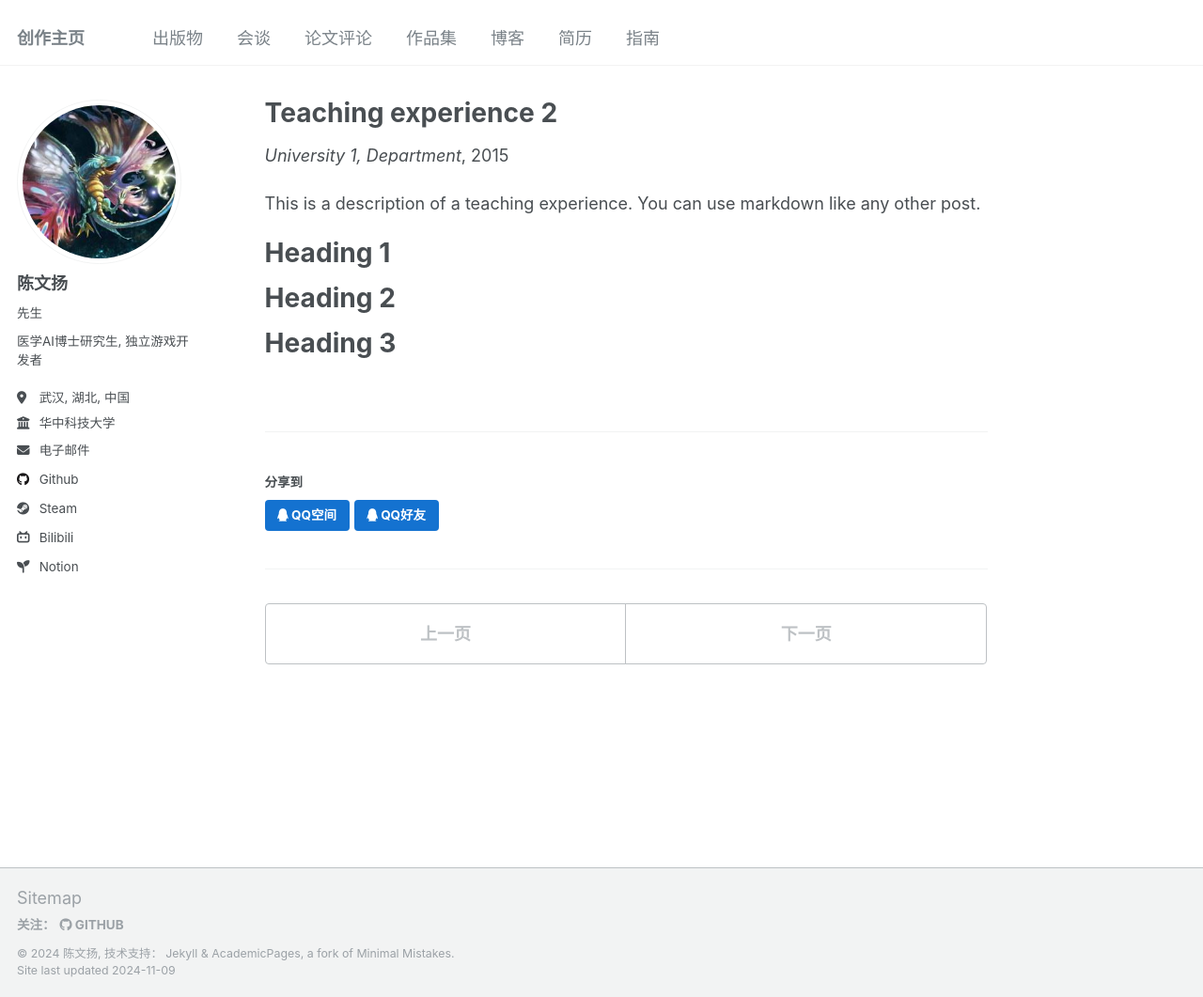
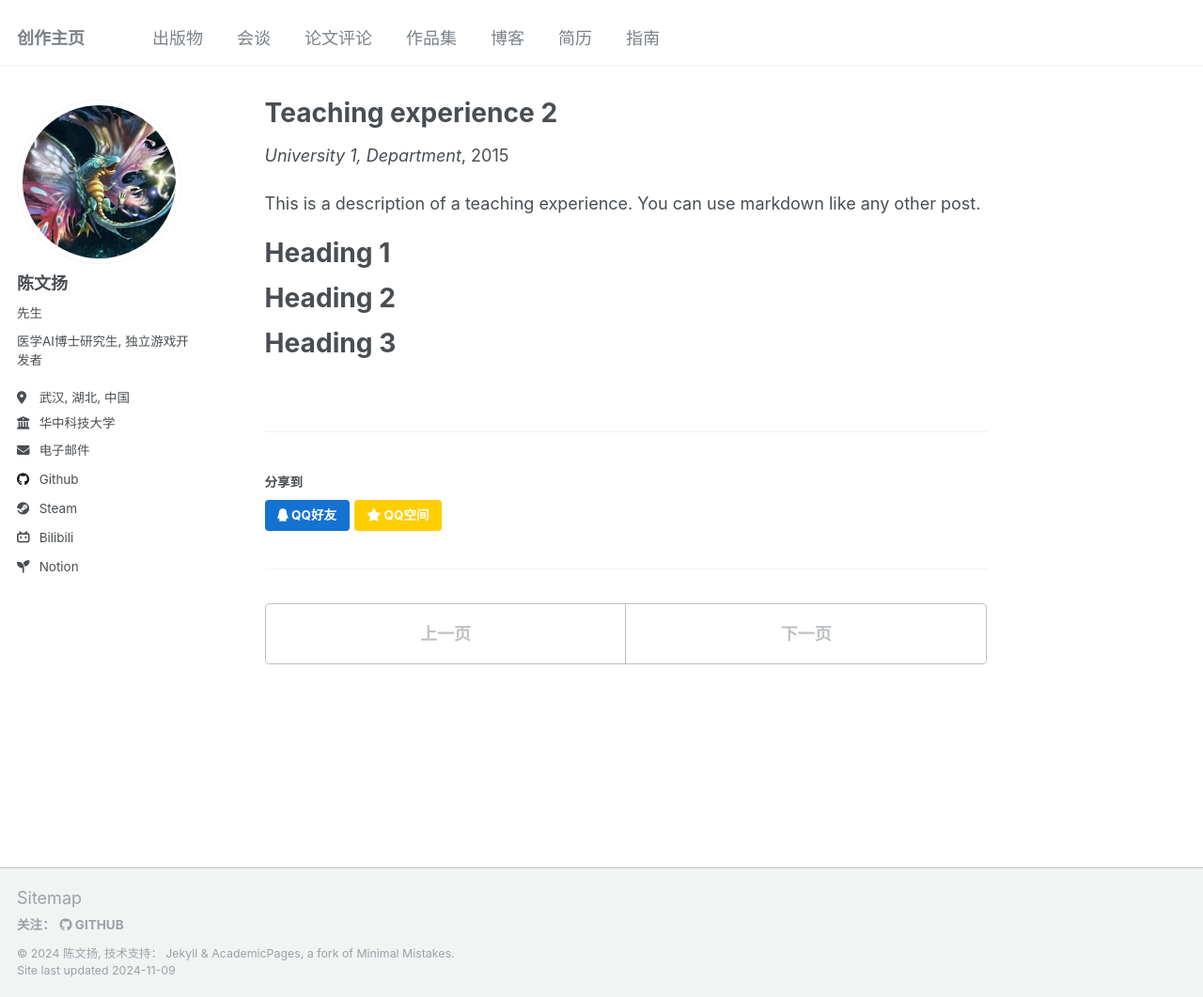
Before and after one commit to CyannyPasiify/cyannypasiify.github.io, a Jekyll site: the page built from _reviews/2015-spring-teaching-2.md, in a window 1280 px wide and 1061 px high. Shown: the whole window at 94% size. Built offline with Jekyll 4.4.1, drawn with Linux system fonts in a browser that asks for light colours.

Commit message:
Update social-share.html

```diff
--- a/_includes/social-share.html
+++ b/_includes/social-share.html
@@ -11,7 +11,7 @@
 
 <!--  <a href="https://www.linkedin.com/shareArticle?mini=true&url={{ base_path }}{{ page.url }}" class="btn btn&#45;&#45;linkedin" title="{{ site.data.ui-text[site.locale].share_on_label | default: 'Share on' }} LinkedIn"><i class="fab fa-linkedin" aria-hidden="true"></i><span> LinkedIn</span></a>-->
 
-  <a href="http://connect.qq.com/widget/shareqq/index.html?url={{ base_path }}{{ page.url }}" class="btn btn--qq" title="{{ site.data.ui-text[site.locale].share_on_label | default: 'Share on' }} QQ"><i class="fab fa-qq" aria-hidden="true"></i><span> QQ空间</span></a>
+  <a href="http://connect.qq.com/widget/shareqq/index.html?url={{ base_path }}{{ page.url }}" class="btn btn--qq" title="{{ site.data.ui-text[site.locale].share_on_label | default: 'Share on' }} QQ"><i class="fab fa-qq" aria-hidden="true"></i><span> QQ好友</span></a>
 
-  <a href="https://sns.qzone.qq.com/cgi-bin/qzshare/cgi_qzshare_onekey?url={{ base_path }}{{ page.url }}" class="btn btn--qq" title="{{ site.data.ui-text[site.locale].share_on_label | default: 'Share on' }} QQ"><i class="fab fa-qq" aria-hidden="true"></i><span> QQ好友</span></a>
+  <a href="https://sns.qzone.qq.com/cgi-bin/qzshare/cgi_qzshare_onekey?url={{ base_path }}{{ page.url }}" class="btn btn--qzone" title="{{ site.data.ui-text[site.locale].share_on_label | default: 'Share on' }} QZone"><i class="fa-duotone fa-solid fa-star" aria-hidden="true"></i><span> QQ空间</span></a>
 </section>
```
